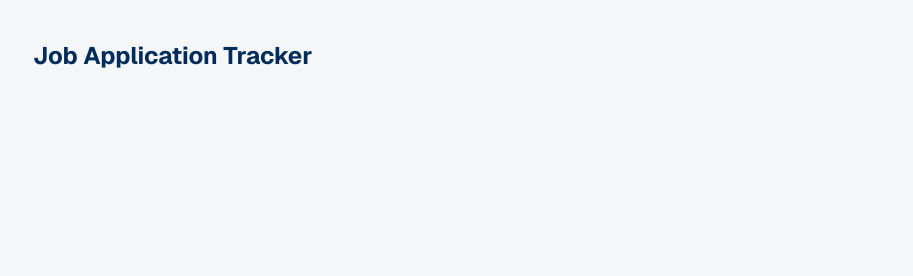
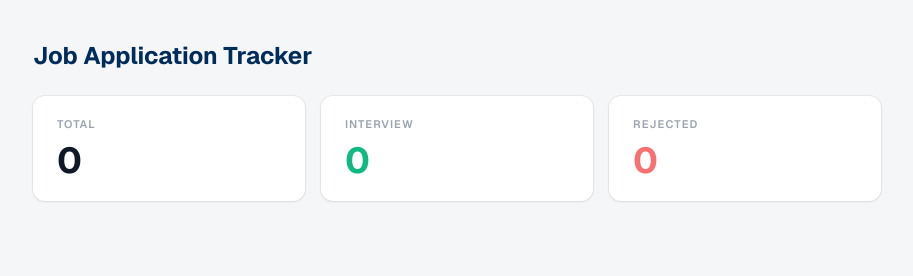
Before and after one commit to Mithila-Das/job-application-tracker, a plain HTML site: page index.html in a window 1280 px wide. Shown: the whole page, without its empty margins (183-1096 px from the left). Drawn offline with nearby package versions, Linux system fonts and the light colour scheme.

Commit message:
stats section added

```diff
--- a/index.html
+++ b/index.html
@@ -43,6 +43,36 @@
       <h1 class="text-2xl font-bold text-[#002C5C] mb-6">
         Job Application Tracker
       </h1>
+      <div class="grid grid-cols-3 max-[540px]:grid-cols-1 gap-4 mb-8">
+        <div class="bg-white rounded-xl shadow-card px-6 py-5">
+          <p
+            class="text-[11px] font-semibold text-gray-400 tracking-widest uppercase mb-2"
+          >
+            Total
+          </p>
+          <p class="text-4xl font-bold text-gray-900" id="count-total">0</p>
+        </div>
+
+        <div class="bg-white rounded-xl shadow-card px-6 py-5">
+          <p
+            class="text-[11px] font-semibold text-gray-400 tracking-widest uppercase mb-2"
+          >
+            Interview
+          </p>
+          <p class="text-4xl font-bold text-emerald-500" id="count-interview">
+            0
+          </p>
+        </div>
+
+        <div class="bg-white rounded-xl shadow-card px-6 py-5">
+          <p
+            class="text-[11px] font-semibold text-gray-400 tracking-widest uppercase mb-2"
+          >
+            Rejected
+          </p>
+          <p class="text-4xl font-bold text-red-400" id="count-rejected">0</p>
+        </div>
+      </div>
     </div>
   </body>
 </html>
```
Also changed, not shown: script.js (added).
